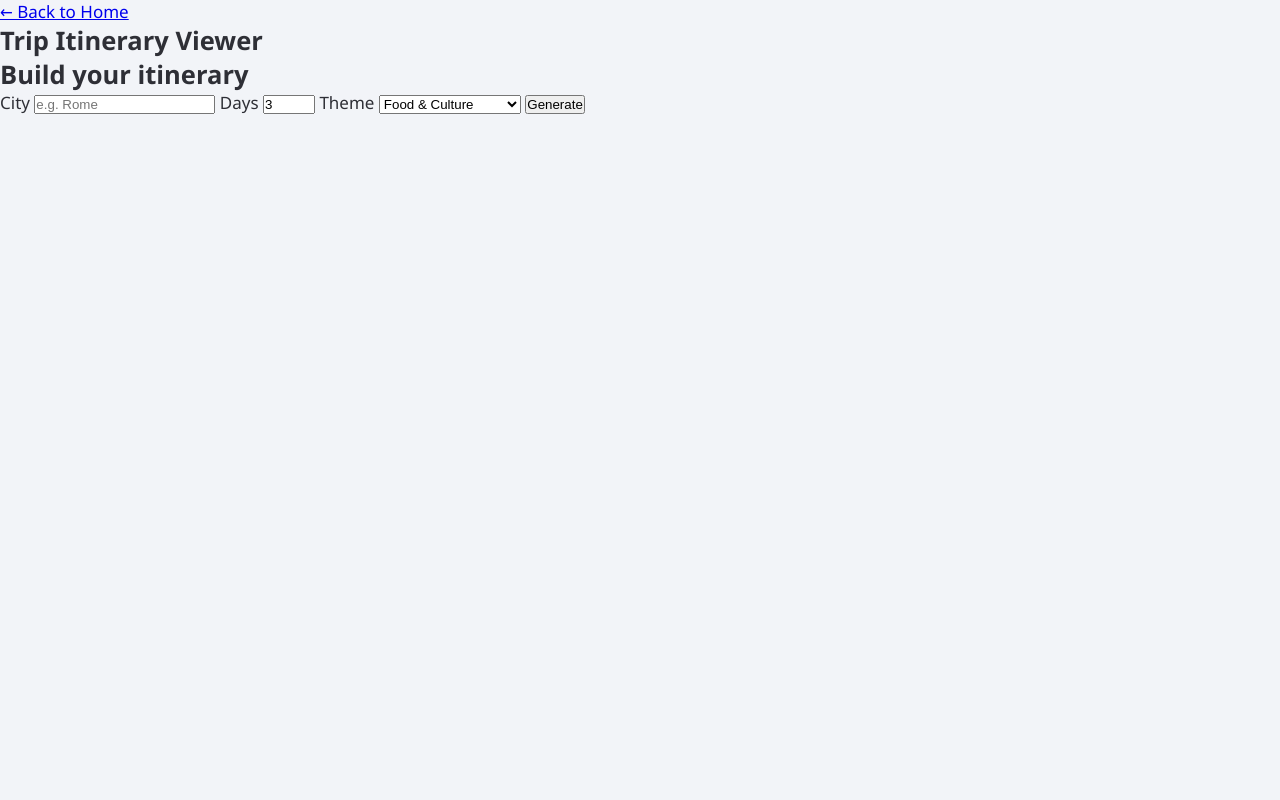
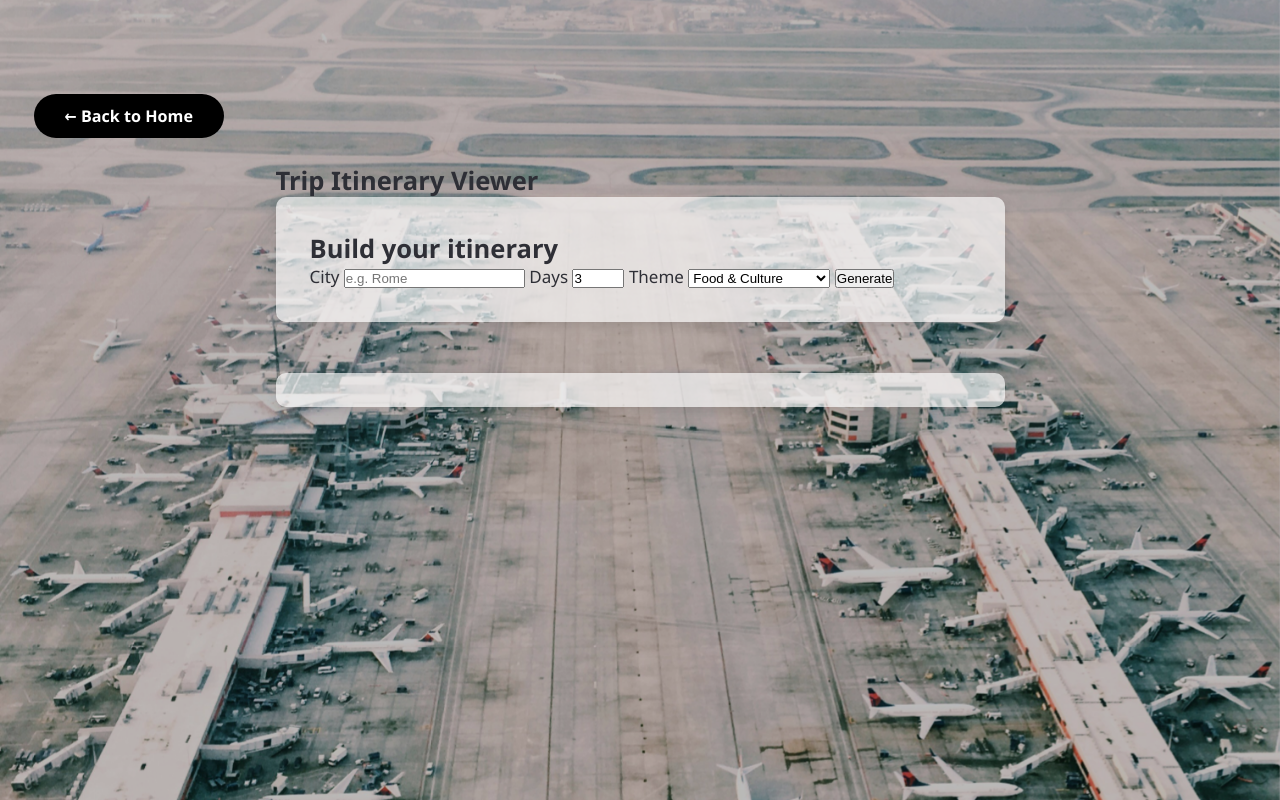
Before and after one commit to rishitaido/airplanes.life.OQQ, a Flask app: page /itinerary in a window 1280 px wide. Run offline with Flask 3, Linux system fonts and the light colour scheme.

Commit message:
Updated CSS

```diff
--- a/static/style.css
+++ b/static/style.css
@@ -38,7 +38,6 @@ body {
   z-index: 1;
 }
 
-<<<<<<< HEAD
 .hero-content {
   position: relative;
   z-index: 2;
@@ -48,23 +47,6 @@ body {
   display: flex;
   flex-direction: column;
   gap: 3rem;
-=======
-/* narrow vs wide helpers */
-.layout-narrow { max-width:780px; margin:auto; width:100%; }
-.layout-wide   { max-width:1100px; margin:auto; width:100%; }
-
-/* ─── Card-style Chat ───────────────────────────────────────── */
-#ai-chat,
-#model-viewer {
-  display:flex;
-  flex-direction:column;
-  gap:1rem;
-  background:var(--bg-elevated);
-  border:1px solid var(--border);
-  border-radius:0;
-  padding:1.5rem;
-  box-shadow:var(--shadow);
->>>>>>> main
 }
 
 .hero header {
@@ -206,7 +188,6 @@ body {
 
 /* AI Chat Box */
 #chat-container {
-<<<<<<< HEAD
   flex: 1;
   overflow-y: auto;
   padding: 1rem;
@@ -221,23 +202,6 @@ body {
   padding: 1rem;
   display: flex;
   gap: .75rem;
-=======
-  flex:1;
-  overflow-y:auto;
-  padding:1rem;
-  background:#191919;
-  border:1px solid var(--border);
-  border-radius:0;
-  max-height: calc(100% - 2rem);
-}
-
-.message {
-  max-width:75%;
-  margin-bottom:0.75rem;
-  padding:0.75rem 1rem;
-  line-height:1.45;
-  border-radius:0px;
->>>>>>> main
 }
 
 #chat-input {
@@ -324,49 +288,17 @@ body {
 
 #three-canvas-container {
   width: 100%;
-<<<<<<< HEAD
   height: min(70vh, 800px);
   min-height: 500px;
   background: #000;
   border: 1px solid #ccd6e0;
-=======
-  /* grow to 70 vh but never below 500 px — keeps it tall on desktops */
-  height: min(70vh, 900px);
-  min-height: 500px;          /* was 400 */
-  background: transparent;
-  border: 1px solid var(--border);
->>>>>>> main
   border-radius: var(--radius);
   box-shadow: var(--shadow);
   overflow: hidden;
   position: relative;
 }
 
-<<<<<<< HEAD
 .subheader {
-=======
-#three-canvas-container canvas {
-  width: 100% !important;
-  height: 100% !important;
-  display: block;               /* removes any inline‐block gaps */
-  background: transparent;
-
-}
-
-
-/* subtle inner border-glow for neatness */
-#three-canvas-container::after {
-  content: "";
-  position: absolute;
-  inset: 0;
-  pointer-events: none;
-  border-radius: var(--radius);
-  box-shadow: inset 0 0 30px rgba(0, 188, 212, 0.06);
-}
-
-/* ensure the select & back-link sit side-by-side on wide screens */
-.viewer-controls {
->>>>>>> main
   display: flex;
   justify-content: flex-start;
   padding: 1.5rem 2rem;
```
Also changed, not shown: static/viewer.js (+0 -19 lines), templates/index.html (+0 -32 lines), templates/model.html (+0 -29 lines).
